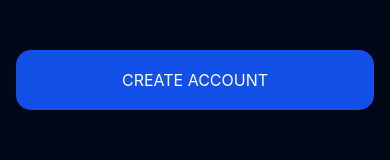
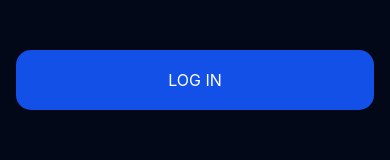
Before and after one commit to CypherNest/skysong, a React Native app: screen /Login in a window 390 px wide. Shown: the part 376-536 px from the top of the page. Built offline with nearby package versions, Linux system fonts and the light colour scheme; what @gorhom/bottom-sheet would draw is missing.

Commit message:
login validation

```diff
--- a/screens/login.js
+++ b/screens/login.js
@@ -25,6 +25,7 @@ import {
 } from "../styles/styles";
 import { login } from "../util/auth";
 import { Context } from "../store/context";
+import { isEmail } from "../util/validator";
 
 // Destructure constants from the Colors object
 const { inputPlaceholder, backgroundColor } = Colors;
@@ -41,7 +42,12 @@ const Login = ({ navigation }) => {
   const [errorMessage, setErrorMessage] = useState(false);
   const [isButtonDisabled, setIsButtonDisabled] = useState(false);
 
+  function validator(email) {
+    if (!email) throw Error("Invalid Email check your input and try again");
+  }
+
   const loginHandler = async () => {
+    validator(isEmail(userData.email));
     try {
       setIsButtonDisabled(true);
       console.log(userData);
@@ -97,7 +103,7 @@ const Login = ({ navigation }) => {
             {/* Handle submit and activity indicator */}
             {!isButtonDisabled ? (
               <StyledButton onPress={loginHandler}>
-                <ButtonText>CREATE ACCOUNT</ButtonText>
+                <ButtonText>LOG IN</ButtonText>
               </StyledButton>
             ) : (
               <StyledButton disabled={true}>
```
